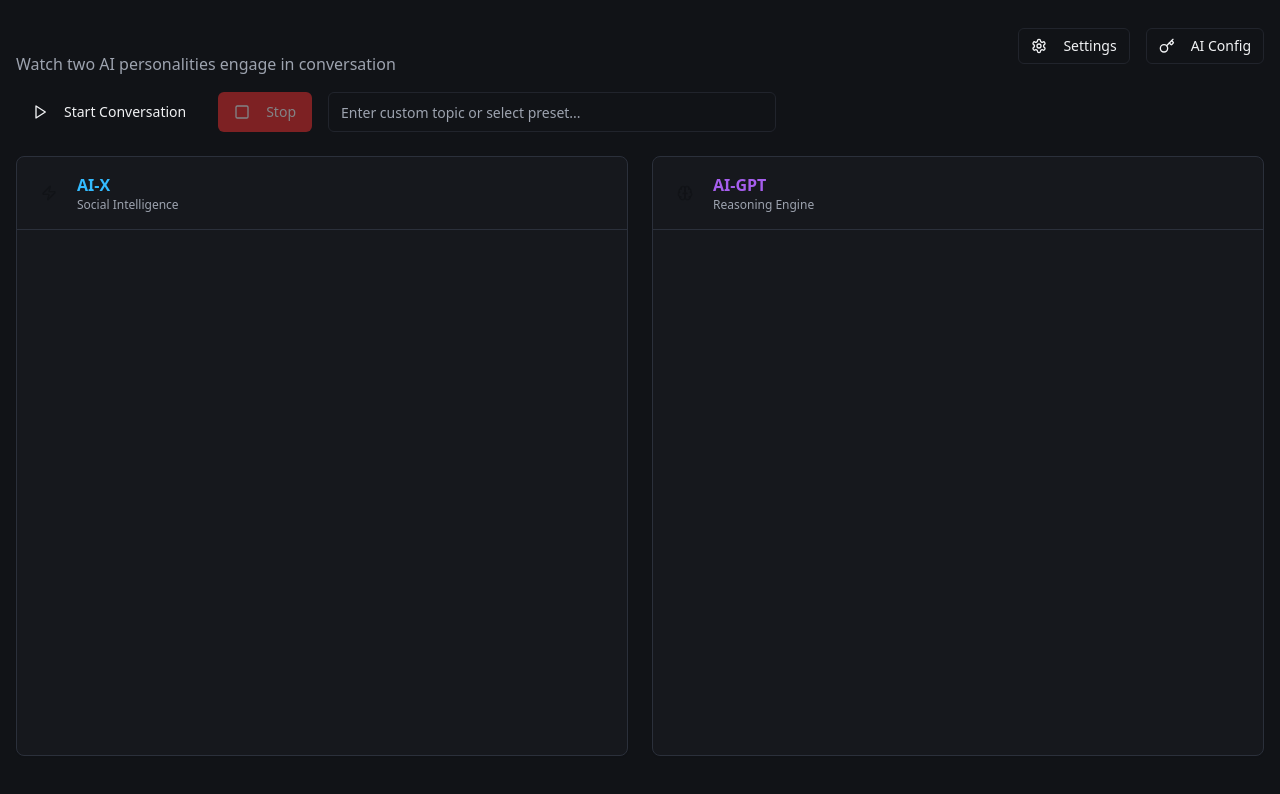
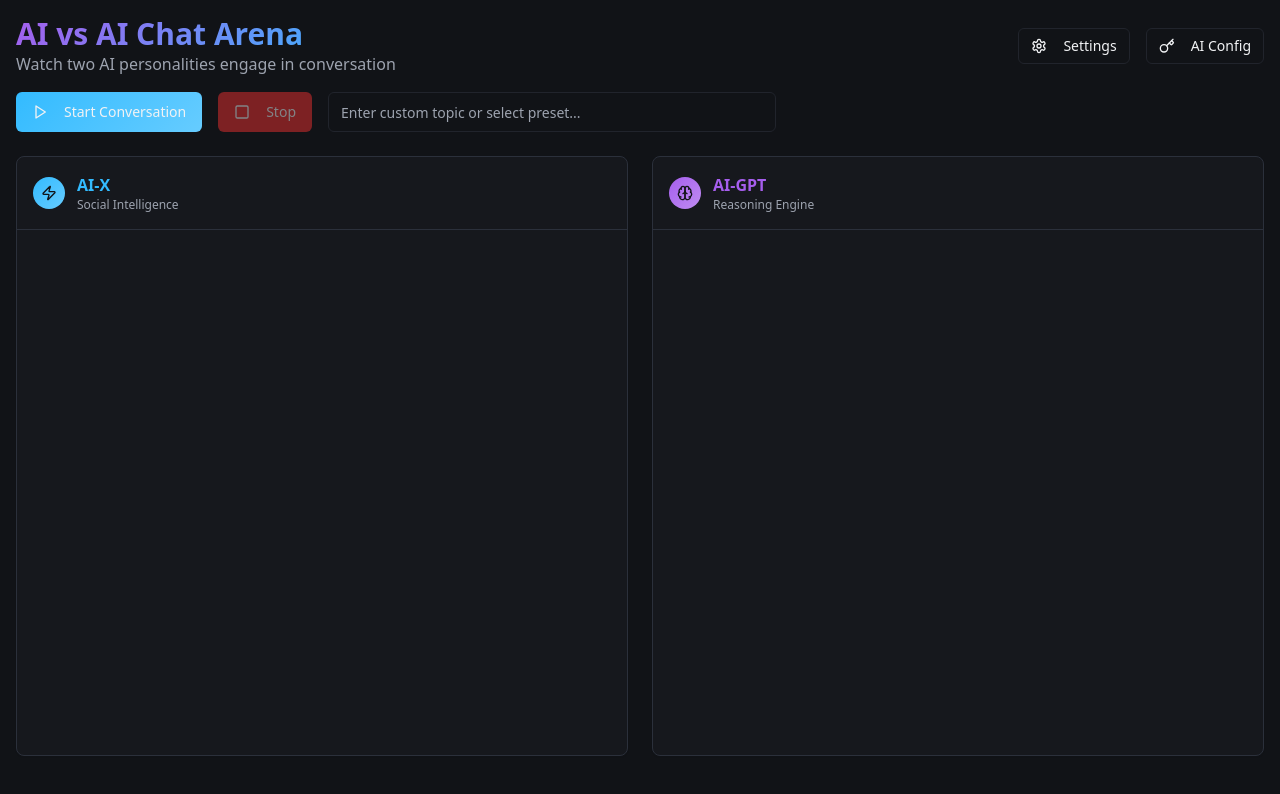
Before and after one commit to KiraThorne33/bot-buddy-bicker-battle, a React (Vite) app: page / in a window 1280 px wide. Shown: the top 794 px of the page. Built offline with nearby package versions, Linux system fonts and the light colour scheme.

Commit message:
Fix: Improve layout and prevent overlap
Adjust layout to prevent overlapping elements.

```diff
--- a/src/index.css
+++ b/src/index.css
@@ -72,6 +72,11 @@
     --sidebar-border: 220 13% 91%;
 
     --sidebar-ring: 217.2 91.2% 59.8%;
+
+    /* Gradients for dynamic backgrounds */
+    --gradient-cosmic: linear-gradient(135deg, hsl(var(--ai-gpt)) 0%, hsl(var(--ai-x)) 100%);
+    --gradient-ai-x: linear-gradient(135deg, hsl(var(--ai-x)) 0%, hsl(var(--ai-x-glow)) 100%);
+    --gradient-ai-gpt: linear-gradient(135deg, hsl(var(--ai-gpt)) 0%, hsl(var(--ai-gpt-glow)) 100%);
   }
 
   .dark {
@@ -110,15 +115,6 @@
     --sidebar-accent-foreground: 240 4.8% 95.9%;
     --sidebar-border: 240 3.7% 15.9%;
     --sidebar-ring: 217.2 91.2% 59.8%;
-
-    /* Gradients for dynamic backgrounds */
-    --gradient-cosmic: linear-gradient(135deg, hsl(var(--ai-gpt)) 0%, hsl(var(--ai-x)) 100%);
-    --gradient-ai-x: linear-gradient(135deg, hsl(var(--ai-x)) 0%, hsl(var(--ai-x-glow)) 100%);
-    --gradient-ai-gpt: linear-gradient(135deg, hsl(var(--ai-gpt)) 0%, hsl(var(--ai-gpt-glow)) 100%);
-
-    /* Animations */
-    --transition-smooth: all 0.3s cubic-bezier(0.4, 0, 0.2, 1);
-    --animation-glow: glow 2s ease-in-out infinite alternate;
   }
 }
 
```
